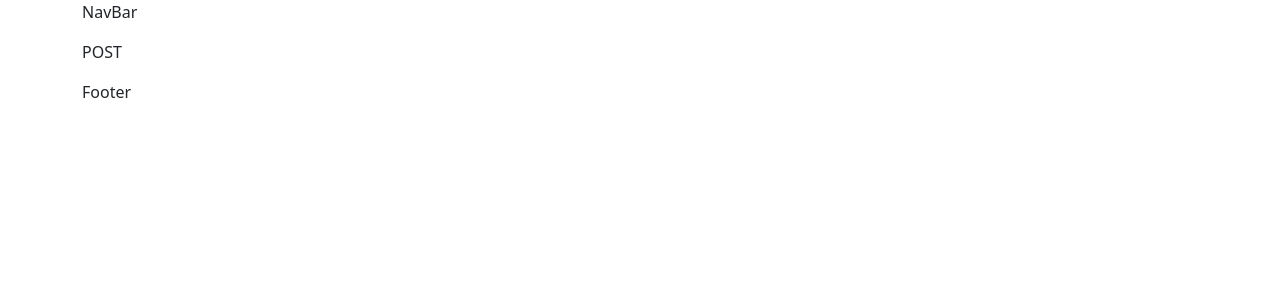
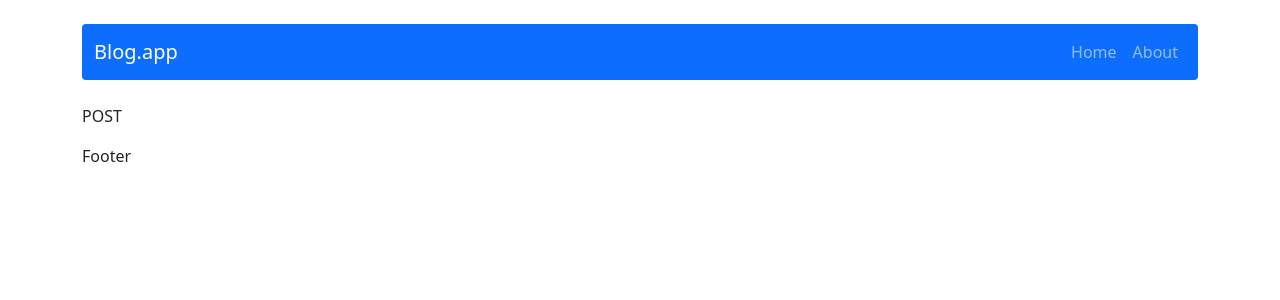
Before and after one commit to KatSobieska/blog-crud-app, a React (Create React App) app: page /post/1 in a window 1280 px wide. Shown: the top 300 px of the page. Built offline with nearby package versions, Linux system fonts and the light colour scheme.

Commit message:
Add structure and styles for NavBar

```diff
--- a/src/components/views/NavBar.js
+++ b/src/components/views/NavBar.js
@@ -1,8 +1,26 @@
+import { Container, Nav, Navbar } from "react-bootstrap";
+import { NavLink } from "react-bootstrap";
+
 const NavBar = () => {
   return (
-    <div>
-      <p>NavBar</p>
-    </div>
+    <Navbar
+      bg="primary"
+      variant="dark"
+      expand="lg"
+      className="mt-4 mb-4 rounded"
+    >
+      <Container>
+        <Navbar.Brand>Blog.app</Navbar.Brand>
+        <Nav className="justify-content-end">
+          <Nav.Link as={NavLink} to="/">
+            Home
+          </Nav.Link>
+          <Nav.Link as={NavLink} to="/">
+            About
+          </Nav.Link>
+        </Nav>
+      </Container>
+    </Navbar>
   );
 };
 
```
